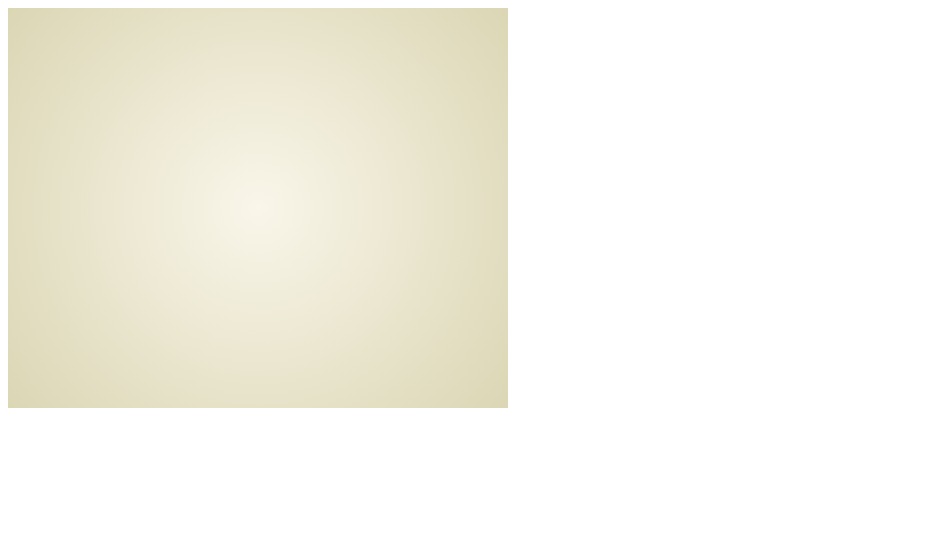
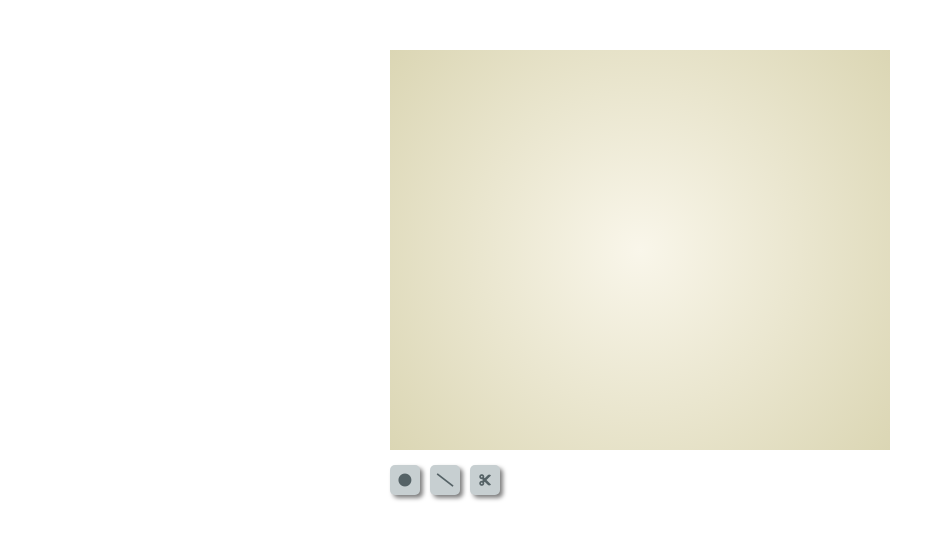
Before and after one commit to ElijahCirioli/verlet-integration, a plain HTML site: page index.html in a window 1280 px wide. Shown: the whole page, without its empty margins (0-945 px from the left). Drawn offline with Linux system fonts and the light colour scheme.

Commit message:
added some button styling

```diff
--- a/index.html
+++ b/index.html
@@ -6,9 +6,19 @@
 		<meta name="viewport" content="width=device-width, initial-scale=1.0" />
 		<title>Rope Simulation</title>
 		<link href="style.css" rel="stylesheet" type="text/css" media="all" />
+		<link rel="stylesheet" href="https://use.fontawesome.com/releases/v5.15.3/css/all.css" crossorigin="anonymous" />
 	</head>
 	<body>
-		<canvas id="ropeCanvas" width="500" height="400"></canvas>
-		<script src="index.js"></script>
+		<div id="simulation-wrap">
+			<canvas id="simulation-canvas" width="500" height="400"></canvas>
+			<div id="button-controls">
+				<div id="tool-button-wrap">
+					<button class="tool-button" id="dot-button"><i class="fas fa-circle"></i></button>
+					<button class="tool-button" id="line-button"><i class="fas fa-slash"></i></button>
+					<button class="tool-button" id="cut-button"><i class="fas fa-cut"></i></button>
+				</div>
+			</div>
+			<script src="index.js"></script>
+		</div>
 	</body>
 </html>
--- a/index.js
+++ b/index.js
@@ -1,4 +1,4 @@
-const canvas = document.getElementById("ropeCanvas");
+const canvas = document.getElementById("simulation-canvas");
 const context = canvas.getContext("2d");
 
 let dt; //delta time
--- a/style.css
+++ b/style.css
@@ -1,5 +1,39 @@
-#ropeCanvas {
+#simulation-wrap {
+	display: flex;
+	flex-direction: column;
+	width: 500px;
+	margin: 50px auto;
+}
+#simulation-canvas {
 	background: rgb(249, 246, 234);
 	background: radial-gradient(circle, rgba(249, 246, 234, 1) 0%, rgba(219, 214, 180, 1) 100%);
 	cursor: url("cursor.png") 6 6, auto;
 }
+#button-controls {
+	display: flex;
+	flex-direction: row;
+	margin-top: 15px;
+}
+#tool-button-wrap {
+	display: flex;
+	flex-direction: row;
+	width: 110px;
+	justify-content: space-between;
+}
+.tool-button {
+	height: 30px;
+	width: 30px;
+	line-height: 30px;
+	border: none;
+	cursor: pointer;
+	box-shadow: 3px 3px 4px rgb(0 0 0 / 50%);
+	transition: 0.1s;
+	border-radius: 5px;
+	background-color: #c7cfd1;
+	color: #556266;
+	text-align: center;
+}
+.tool-button:hover {
+	transform: scale(1.05);
+	background-color: #d3dcde;
+}
```
